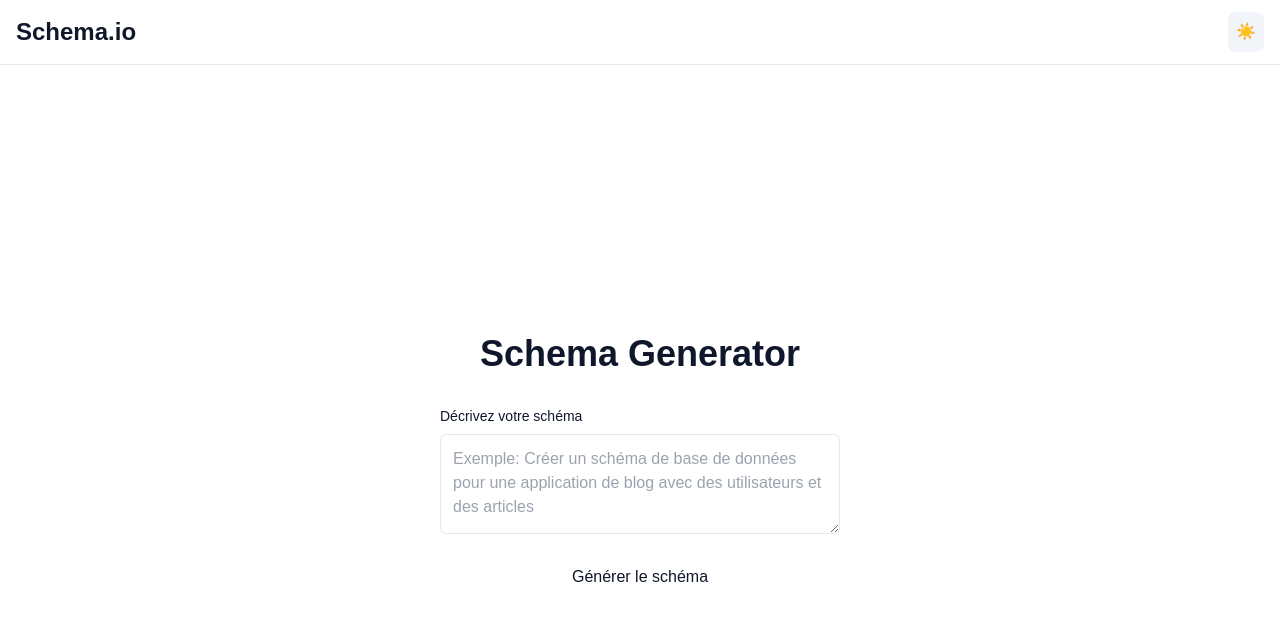
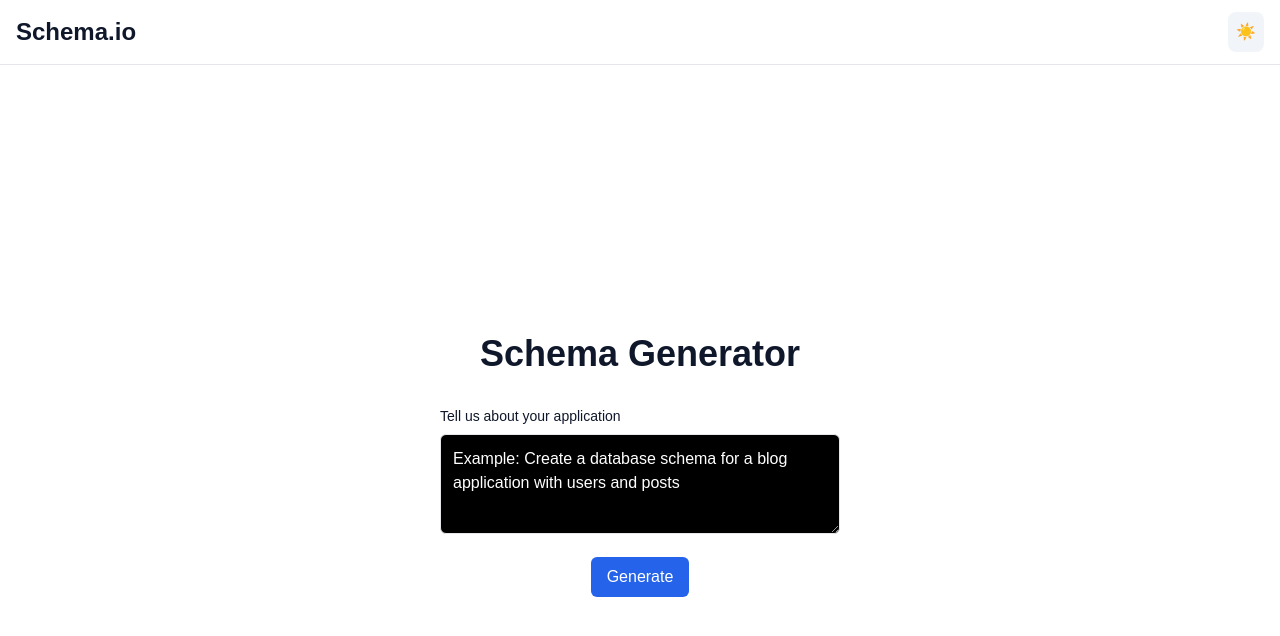
Before and after one commit to AgboganEmmanuel/schema.io, a Next.js app: page / in a window 1280 px wide. Shown: the top 636 px of the page. Built offline with nearby package versions, Linux system fonts and the light colour scheme.

Commit message:
ammélioration de la page d'acceuil

```diff
--- a/src/app/globals.css
+++ b/src/app/globals.css
@@ -4,6 +4,7 @@
 
 body {
   font-family: Arial, Helvetica, sans-serif;
+  background: linear-gradient(to bottom right, #0a0a0a, #1a1a1a);
 }
 
 @layer base {
--- a/src/app/page.tsx
+++ b/src/app/page.tsx
@@ -19,22 +19,24 @@ export default function Home() {
         <form onSubmit={handleSubmit} className="space-y-4">
           <div>
             <label htmlFor="prompt" className="block text-sm font-medium mb-2">
-              Décrivez votre schéma
+              Tell us about your application
             </label>
             <textarea
               id="prompt"
-              className="w-full p-3 border rounded-md min-h-[100px] bg-background text-black"
+              className="w-full p-3 border rounded-md min-h-[100px] bg-black text-white placeholder-white"
               value={prompt}
               onChange={(e) => setPrompt(e.target.value)}
-              placeholder="Exemple: Créer un schéma de base de données pour une application de blog avec des utilisateurs et des articles"
+              placeholder="Example: Create a database schema for a blog application with users and posts"
             />
           </div>
-          <button
-            type="submit"
-            className="w-full py-2 px-4 bg-primary text-primary-foreground rounded-md hover:bg-primary/90"
-          >
-            Générer le schéma
-          </button>
+          <div className="flex justify-center">
+            <button
+              type="submit"
+              className="py-2 px-4 bg-blue-600 text-white rounded-md"
+            >
+              Generate
+            </button>
+          </div>
         </form>
       </div>
     </main>
```
Also changed, not shown: tailwind.config.ts (added, +15 -0 lines).
